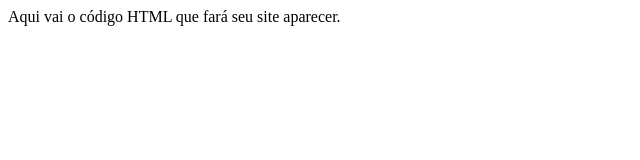
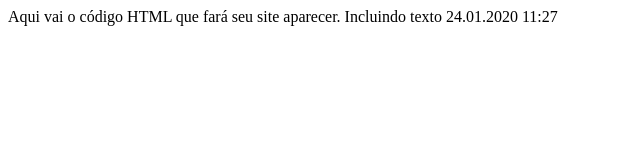
Before and after one commit to vcoa/Teste7, a plain HTML site: page index.html in a window 1280 px wide. Shown: the whole page, without its empty margins (0-640 px from the left). Drawn offline with Linux system fonts and the light colour scheme.

Commit message:
Update index.html

```diff
--- a/index.html
+++ b/index.html
@@ -6,5 +6,7 @@
   </head>
   <body>
     Aqui vai o código HTML que fará seu site aparecer.
+
+    Incluindo texto 24.01.2020 11:27
   </body>
 </html>
```
